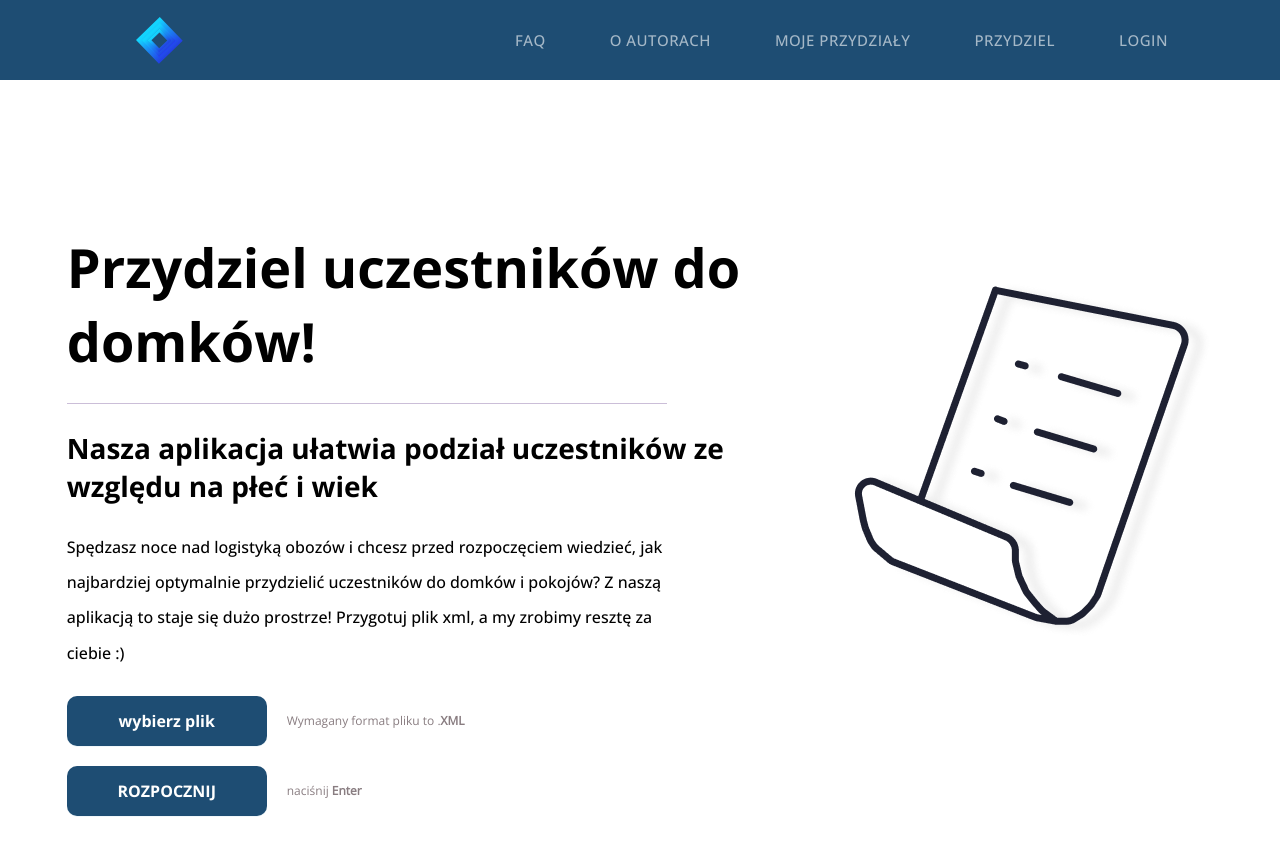
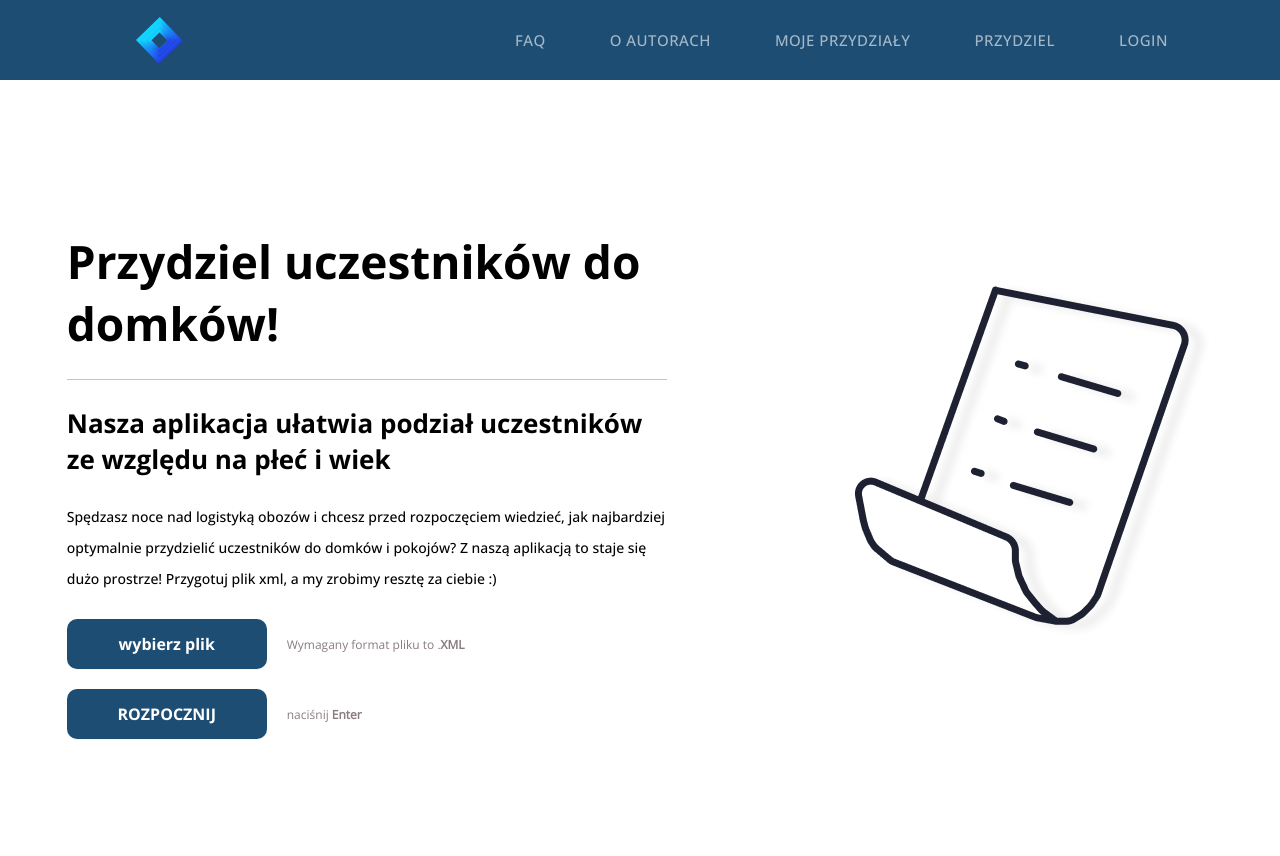
Before and after one commit to Team-Koncentrator/software-engineering-project, a React (Create React App) app in the folder frontend/: page / in a window 1280 px wide. Shown: the top 856 px of the page. Built offline with nearby package versions, Linux system fonts and the light colour scheme.

Commit message:
font change

```diff
--- a/frontend/src/pages/Home/Home.css
+++ b/frontend/src/pages/Home/Home.css
@@ -11,7 +11,7 @@
 }
 
 .headers__main-header {
-  font-size: 54px;
+  font-size: 46px;
   font-family: 'open-700';
 }
 
@@ -23,13 +23,14 @@
 }
 
 .headers__second-header {
-  font-size: 28px;
+  font-size: 26px;
   font-family: 'open-700';
   margin-bottom: 25px;
+  width: 80%;
 }
 
 .headers__content {
-  font-size: 16px;
+  font-size: 14px;
   line-height: 2.2;
   font-family: 'open-500';
   width: 80%;
```
